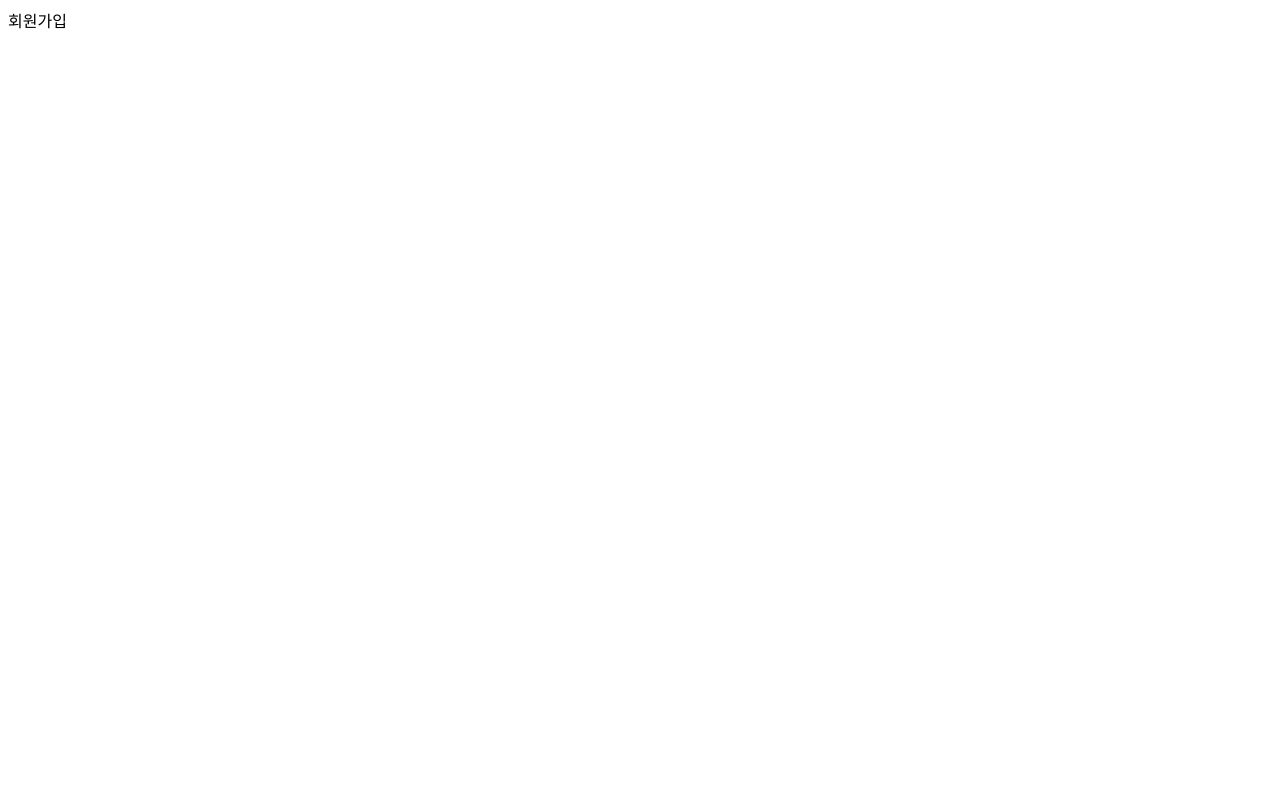
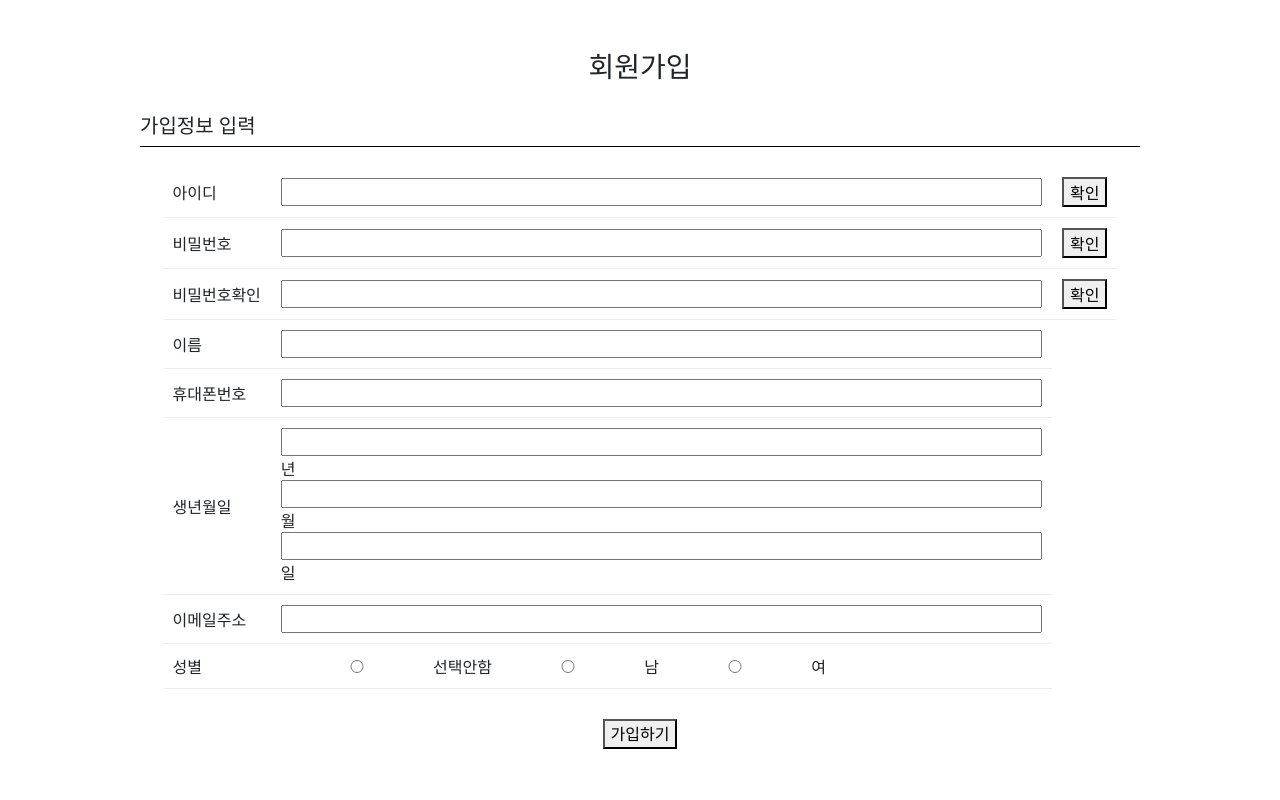
Before and after one commit to Tea-ho/member, a plain HTML site: page member/public/html/signup.html in a window 1280 px wide. Drawn offline with nearby package versions, Linux system fonts and the light colour scheme.

Commit message:
2/1 장민정 signup

```diff
--- /dev/null
+++ b/member/public/css/signup.css
@@ -0,0 +1,45 @@
+@charset "EUC-KR";
+.wrap {
+    width: 1000px;
+    margin: 50px auto 0px;
+}
+
+.wrap h3 {
+    text-align: center;
+    margin-bottom: 30px;
+}
+
+.content {
+    border-top: 1px solid black;
+    padding: 20px 0px;
+}
+
+.content table {
+    margin: 0px auto;
+}
+
+.content td {
+    padding: 10px;
+    border-bottom: 1px solid rgb(238, 238, 238);
+}
+
+.content input {
+    width: 100%;
+}
+
+y_m_d input {
+    display: inline-block;
+
+      width: 20% !important;
+}
+
+.radio input {
+    width: 20% !important;
+}
+
+
+.join_btn {
+    text-align: center;
+    margin: 0px auto;
+    padding: 30px;
+}
--- a/member/public/html/signup.html
+++ b/member/public/html/signup.html
@@ -1,10 +1,44 @@
-<!DOCTYPE html>
-<html>
-<head>
+<html><head>
 <meta charset="UTF-8">
 <title>Insert title here</title>
+
+
+<!-- 부트스트랩 :뷰포트-->
+<meta name="viewport" content="width=device-width, initial-scale=1">
+
+<link href="https://cdn.jsdelivr.net/npm/bootstrap@5.3.0-alpha1/dist/css/bootstrap.min.css" rel="stylesheet">
+
+<!-- 부트스트랩:css -->
+<link href="https://cdn.jsdelivr.net/npm/bootstrap@5.2.3/dist/css/bootstrap.min.css" rel="stylesheet">
+
+<!-- 사용자: css -->
+<link href="../css/signup.css" rel="stylesheet">
+
 </head>
 <body>
-	회원가입
-</body>
-</html>
+
+
+
+   <div class="container">
+      <div class="wrap">
+         <h3>회원가입</h3>
+         <h5>가입정보 입력</h5>
+         <div class="content">
+            <table>
+               <tbody><tr><td>아이디</td> <td><input type="text"></td> <td><button type="button">확인</button></td></tr>
+               <tr><td>비밀번호</td> <td><input type="text"></td> <td><button type="button">확인</button></td></tr>
+               <tr><td>비밀번호확인</td> <td><input type="text"></td> <td><button type="button">확인</button></td></tr>
+               <tr><td>이름</td> <td><input type="text"></td></tr>
+               <tr><td>휴대폰번호</td> <td><input type="text"></td></tr>
+               <tr class="y_m_d"><td>생년월일</td> <td><input type="text">년<input type="text">월<input type="text">일</td></tr>
+               <tr><td>이메일주소</td> <td><input type="text"></td></tr>
+               <tr class="radio"><td>성별</td><td><input type="radio">선택안함<input type="radio">남<input type="radio">여</td></tr>
+            </tbody></table>
+            <div class="join_btn"> <button type="button">가입하기</button> </div>
+
+         </div>
+      </div>
+
+   </div>
+
+</body></html>
```
